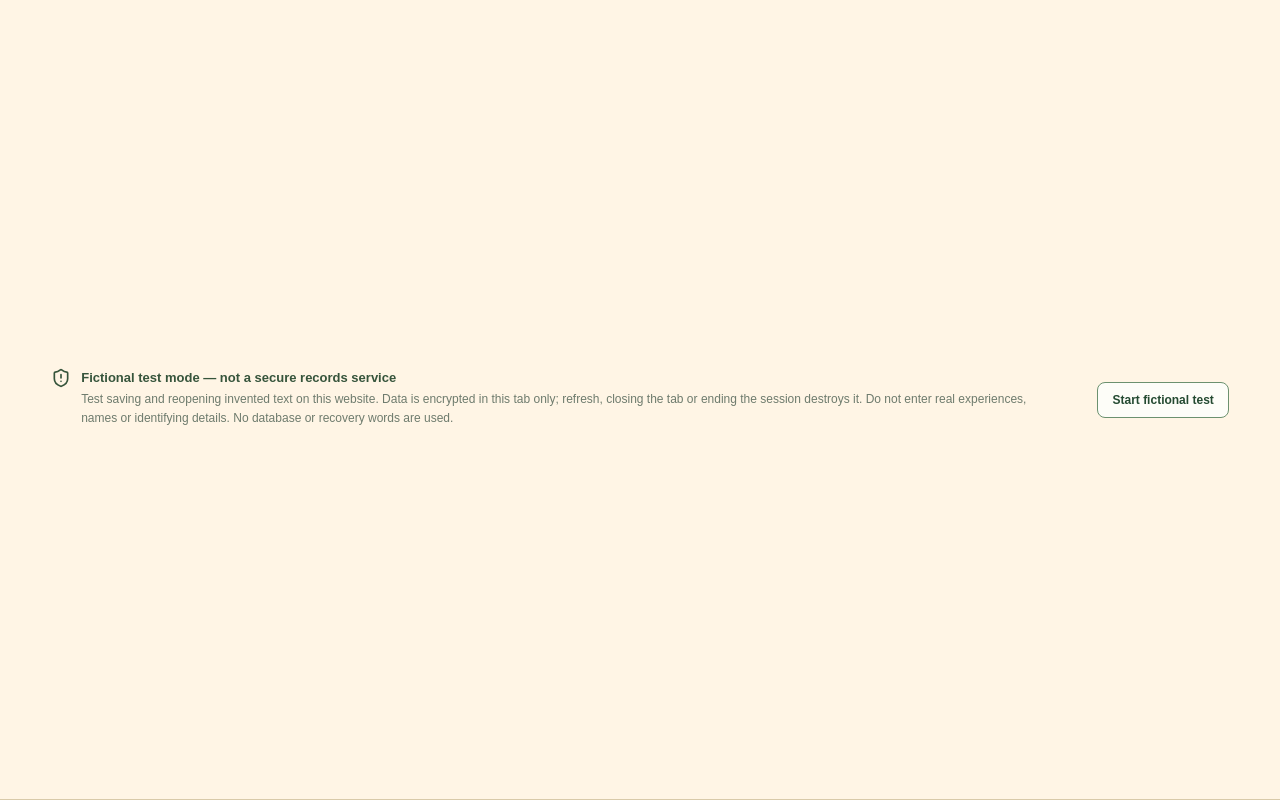
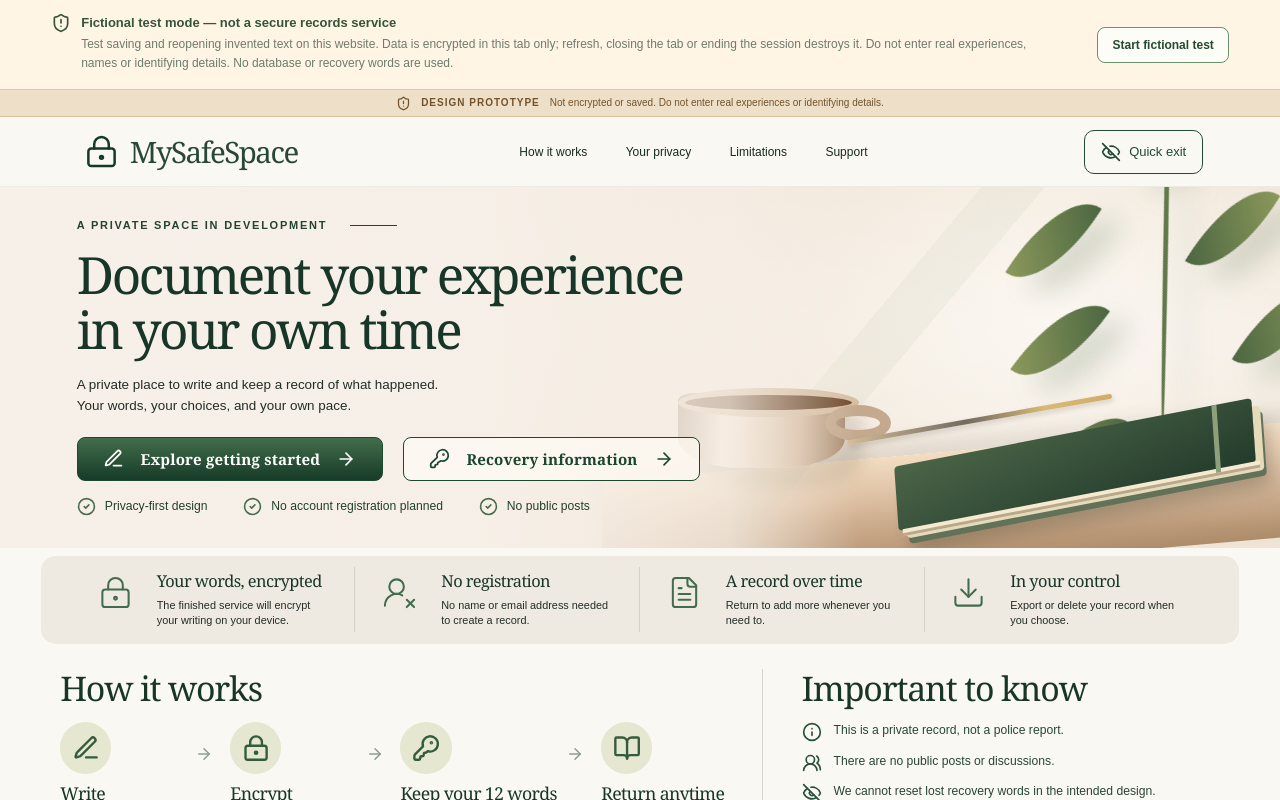
Before and after one commit to imdavidj13-droid/Myrecord, a React (Vite) app: page / in a window 1280 px wide. Shown: the top 800 px of the page. Built offline with nearby package versions, Linux system fonts and the light colour scheme.

Commit message:
Wrap existing website and test toolbar in one root shell to prevent banner filling viewport

```diff
--- a/src/ExistingSiteTestApp.tsx
+++ b/src/ExistingSiteTestApp.tsx
@@ -32,7 +32,7 @@ export default function ExistingSiteTestApp(){
   const close=()=>{
     workspace.close();setError(null);
   };
-  return <>
+  return <div className="existing-site-test-shell">
     <div className="existing-site-test-controls" role="region" aria-label="Fictional browser-only record test">
       <div className="existing-site-test-description">
         <ShieldAlert size={20} aria-hidden="true"/>
@@ -53,5 +53,5 @@ export default function ExistingSiteTestApp(){
       {error&&<p role="alert">{error}</p>}
     </div>
     <App workspace={workspace}/>
-  </>;
+  </div>;
 }
```
